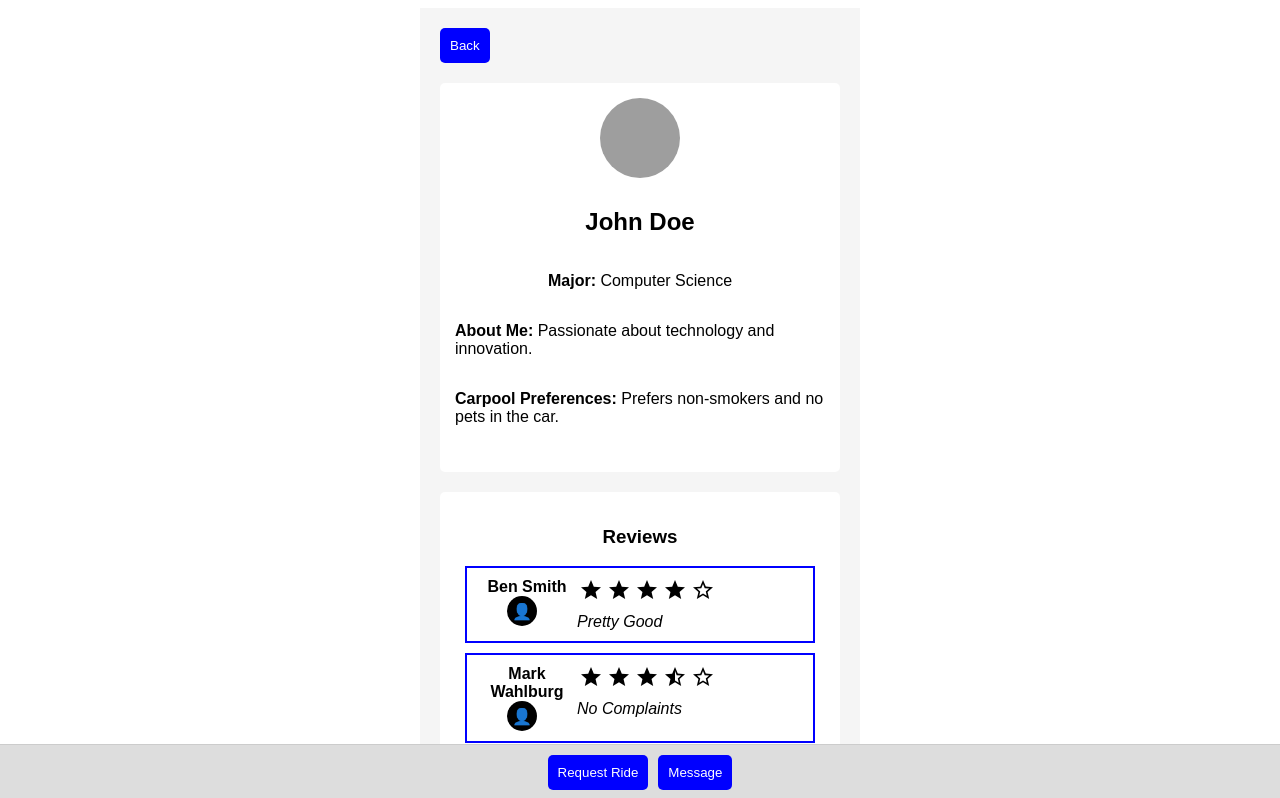
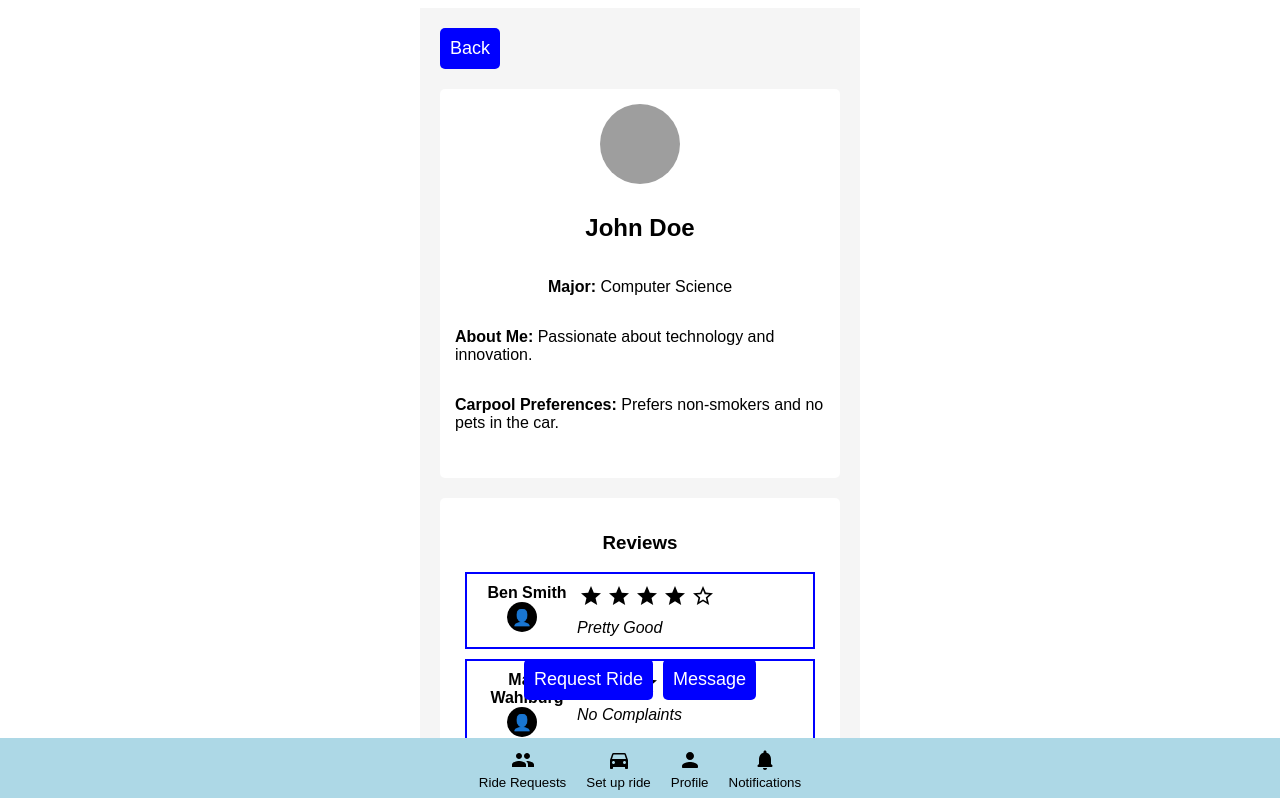
Before and after one commit to COS420-Fall23/Team-G, a React (Create React App) app: page /UserPage in a window 1280 px wide. Shown: the top 798 px of the page. Built offline with nearby package versions, Linux system fonts and the light colour scheme.

Commit message:
Implemented Navbar

```diff
--- a/src/Home Dashboard/Homescreen.jsx
+++ b/src/Home Dashboard/Homescreen.jsx
@@ -18,6 +18,7 @@ import {
 import MenuIcon from '@mui/icons-material/Menu'; // Added for hamburger menu
 import DirectionsCarIcon from '@mui/icons-material/DirectionsCar';
 import PeopleIcon from '@mui/icons-material/People';
+import ProfileIcon from '@mui/icons-material/PersonRounded';
 import MapIcon from '@mui/icons-material/Map';
 import LocationComponent from '../Location and Routing/LocationComponent';
 import { useNavigate } from 'react-router-dom';
@@ -54,7 +55,7 @@ const Homescreen = () => {
                 {['Drivers', 'Ride Requests', 'Map'].map((text, index) => (
                     <ListItem button key={text}>
                         <ListItemIcon>
-                            {index === 0 ? <DirectionsCarIcon /> : index === 1 ? <PeopleIcon /> : <MapIcon />}
+                            {index === 0 ? <DirectionsCarIcon /> : index === 1 ? <PeopleIcon /> : index === 3 ? <ProfileIcon /> : <MapIcon />}
                         </ListItemIcon>
                         <ListItemText primary={text} />
                     </ListItem>
@@ -103,7 +104,7 @@ const Homescreen = () => {
                         {['Drivers', 'Ride Requests', 'Map','Profile','Logout'].map((text, index) => (
                             <ListItem button key={text} onClick={index === 3 ? (event)=>handleProfile(event): null}>
                                 <ListItemIcon>
-                                    {index === 0 ? <DirectionsCarIcon /> : index === 1 ? <PeopleIcon /> : <MapIcon />}
+                                    {index === 0 ? <DirectionsCarIcon /> : index === 1 ? <PeopleIcon />  : index === 3 ? <ProfileIcon />: <MapIcon />}
                                 </ListItemIcon>
                                 <ListItemText primary={text} />
                             </ListItem>
--- /dev/null
+++ b/src/Home Dashboard/Navbar.css
@@ -0,0 +1,39 @@
+/* Navbar.css */
+
+.navigation {
+  position: fixed;
+  bottom: 0;
+  left: 0;
+  right: 0;
+  display: flex;
+  justify-content: center;
+  align-items: center;
+  margin-top: 20px;
+  background-color: lightblue;  /* Change background color to light blue */
+  padding: 5px;
+  /*border-top: 1px solid #ccc;*/
+}
+
+.navigation-button {
+  background-color: transparent;  /* Change background color to clear */
+  color: black;  /* Change text color to black */
+  border: none;
+  border-radius: 5px;
+  padding: 5px;
+  display: flex;
+  flex-direction: column;
+  align-items: center;
+  justify-content: center;
+}
+
+.navigation-button:hover {
+  background-color: #9dbdff; /* Change hover color to a slightly different shade of light blue */
+}
+
+.navigation-button:not(:last-child) {
+  margin-right: 10px;
+}
+.navigation.icon {
+    font-size: 25px;
+    color: blue;
+}
--- /dev/null
+++ b/src/Home Dashboard/Navbar.jsx
@@ -0,0 +1,58 @@
+import React from 'react';
+import { useNavigate } from 'react-router-dom';
+import './Navbar.css';
+import PeopleIcon from '@mui/icons-material/People';
+import DirectionsCarIcon from '@mui/icons-material/DirectionsCar';
+import PersonIcon from '@mui/icons-material/PersonRounded';
+import NotificationsIcon from '@mui/icons-material/NotificationsRounded';
+
+const Navbar = () => {
+    const navigate = useNavigate();
+
+  const handleRideRequestsClick = () => {
+    // Handle the logic for handling the request ride click
+    navigate(0);
+    console.log('Request ride clicked');
+  };
+
+  const handleSetUpRideClick = () => {
+    // Handle the logic for handling the set up ride click
+    navigate(0);
+    console.log('Set up ride clicked');
+  };
+
+  const handleProfileClick = () => {
+    // Handle the logic for handling the profile click
+    navigate("/ProfilePage");
+    console.log('Profile clicked');
+  };
+
+  const handleNotificationsClick = () => {
+    // Handle the logic for handling the notifications click
+    navigate(0);
+    console.log('Notifications clicked');
+  };
+
+  return (
+    <nav className="navigation">
+      <button className="navigation-button" onClick={handleRideRequestsClick}>
+        <div className = "icon"> <PeopleIcon /> </div>
+        Ride Requests
+      </button>
+      <button className="navigation-button" onClick={handleSetUpRideClick}>
+      <div className = "icon"> <DirectionsCarIcon /> </div>
+        Set up ride
+      </button>
+      <button className="navigation-button" onClick={handleProfileClick}>
+      <div className = "icon"> <PersonIcon /> </div>
+        Profile
+      </button>
+      <button className="navigation-button" onClick={handleNotificationsClick}>
+      <div className = "icon"> <NotificationsIcon /> </div>
+        Notifications
+      </button>
+    </nav>
+  );
+};
+
+export default Navbar;
--- a/src/Home Dashboard/ProfilePage.css
+++ /dev/null
@@ -1,127 +0,0 @@
-/*
- * Filename: c:\Users\20neu\Desktop\COS420\Team-G\src\Home Dashboard\ProfilePage.css
- * Path: c:\Users\20neu\Desktop\COS420\Team-G
- * Created Date: Wednesday, November 15th 2023, 10:11:35 am
- * Author: David Neufeld
- *
- * Copyright (c) 2023 Your Company
- */
-/* ProfilePage.css */
-
-.profile-page {
-    font-family: Arial;
-    padding: 20px;
-    background-color: #f5f5f5;
-    max-width: 400px;
-    margin: auto;
-}
-
-.header {
-    display: flex;
-    justify-content: space-between;
-    align-items: center;
-    margin-bottom: 20px;
-}
-
-.back-button,
-.navigation-button,
-.edit-profile-button {
-    background-color: blue;
-    color: white;
-    border: none;
-    border-radius: 5px;
-    padding: 10px;
-}
-
-.back-button:hover,
-.navigation-button:hover,
-.edit-profile-button:hover {
-    background-color: rgb(0, 0, 136); /* Change this to the desired hover color */
-
-}
-.user-section {
-    background-color: #fff;
-    border-radius: 5px;
-    padding: 15px;
-    margin-bottom: 20px;
-}
-
-.user-info {
-    display: flex;
-    flex-direction: column;
-    align-items: center;
-    margin-bottom: 15px;
-}
-
-.user-image {
-    width: 80px;
-    height: 80px;
-    border-radius: 50%;
-    background-color: #9e9e9e;
-    margin-bottom: 10px;
-}
-
-.reviews-section {
-    background-color: #fff;
-    border-radius: 5px;
-    padding: 15px;
-}
-
-.reviews-header {
-    border-bottom: 1px solid #DDD;
-    padding-bottom: 10px;
-    margin-bottom: 20px;
-    text-align: center;
-}
-
-
-.reviews-container {
-    margin-bottom: 20px;
-}
-
-.no-reviews-container {
-    text-align: center;
-    padding: 20px;
-    background: #E3F2FD;
-    border-radius: 5px;
-}
-
-.carpool-preference-buttons {
-    display: flex;
-    justify-content: center;
-    margin-top: 20px;
-}
-
-.passenger-button,
-.driver-button {
-    background-color: #ddd;
-    border: none;
-    border-radius: 5px;
-    padding: 10px 20px;
-    margin: 0 10px;
-}
-
-.navigation {
-    position: fixed;
-    bottom: 0;
-    left: 0;
-    right: 0;
-    display: flex;
-    justify-content: center;
-    align-items: center;
-    margin-top: 20px;
-    background-color: #ddd;
-    padding: 10px;
-    border-top: 1px solid #ccc;
-  }
-
-.set-up-drive-button,
-.request-ride-button,
-.profile-button,
-.notifications-button {
-    background-color: #ddd;
-    border: none;
-    border-radius: 5px;
-    padding: 10px 20px;
-    margin: 0 5px;
-}
--- a/src/Home Dashboard/ProfilePage.jsx
+++ b/src/Home Dashboard/ProfilePage.jsx
@@ -10,10 +10,11 @@
  */
 import React, { useState, useEffect } from 'react';
 import Review from './Review.jsx';
-import './ProfilePage.css';
+import './UserPage.css';
 import { useNavigate } from 'react-router-dom';
 import { db } from '../firebaseConfig.js';
 import { doc, getDoc } from "firebase/firestore";
+import Navbar from './Navbar.jsx'
 
 
 const ProfilePage = () => {
@@ -133,11 +134,7 @@ const ProfilePage = () => {
         // Render a loading message or handle loading state
         <div>Loading...</div>
       )}
-      {/* <nav className="navigation">
-<button className="navigation-button"> Button</button>
-<button className="navigation-button"> Button</button>
-<button className="navigation-button">Message</button>
-</nav> */}
+      <Navbar />
     </div>
   );
 };
--- a/src/Home Dashboard/UserPage.css
+++ b/src/Home Dashboard/UserPage.css
@@ -22,21 +22,6 @@
     align-items: center;
     margin-bottom: 20px;
 }
-.back-button,
-.navigation-button {
-    background-color: blue;
-    color: white;
-    border: none;
-    border-radius: 5px;
-    padding: 10px;
-}
-
-.back-button:hover,
-.navigation-button:hover {
-    background-color: rgb(0, 0, 136); /* Change this to the desired hover color */
-
-}
-
 
 .user-section {
     background-color: #fff;
@@ -91,20 +76,35 @@
     margin-top: 20px;
 }
 
-.navigation {
+.choices {
   position: fixed;
-  bottom: 0;
+  bottom: 90px;
   left: 0;
   right: 0;
   display: flex;
   justify-content: center;
   align-items: center;
   margin-top: 20px;
-  background-color: #ddd;
   padding: 10px;
-  border-top: 1px solid #ccc;
 }
 
-.navigation button:not(:last-child) {
+.back-button,
+.edit-profile-button,
+.choice-button {
+    font-size: large;
+    background-color: blue;
+    color: white;
+    border: none;
+    border-radius: 5px;
+    padding: 10px;
+}
+
+.back-button:hover,
+.edit-profile-button:hover,
+.choice-button:hover {
+    background-color: rgb(0, 0, 136); /* Change this to the desired hover color */
+
+}
+.choice-button:not(:last-child) {
   margin-right: 10px;
 }
--- a/src/Home Dashboard/UserPage.jsx
+++ b/src/Home Dashboard/UserPage.jsx
@@ -13,6 +13,7 @@ import React from 'react';
 import Review from './Review.jsx';
 import './UserPage.css';
 import { useNavigate } from 'react-router-dom';
+import Navbar from './Navbar.jsx'
 
 const UserPage = ({
   EnableAcceptRide = false,
@@ -89,27 +90,27 @@ const UserPage = ({
           <div className="carpool-preference-buttons"></div>
         </div>
       </section>
-
-      <nav className="navigation">
+      <nav className="choices">
       {EnableRequestRide && (
         <button
-            className="navigation-button"
+          className="choice-button"
           onClick={handleRequestRideClick}
         >
           Request Ride
         </button>
       )}
       {EnableAcceptRide && (
-          <button className="navigation-button" onClick={handleAcceptRideClick}>
+        <button className="choice-button" onClick={handleAcceptRideClick}>
           Accept Ride
         </button>
       )}
       {EnableMessage && (
-          <button className="navigation-button" onClick={handleMessageClick}>
+        <button className="choice-button" onClick={handleMessageClick}>
           Message
         </button>
       )}
     </nav>
+    <Navbar />
     </div>
   );
 };
```
Lines whose indentation alone changed are shown as unchanged.
